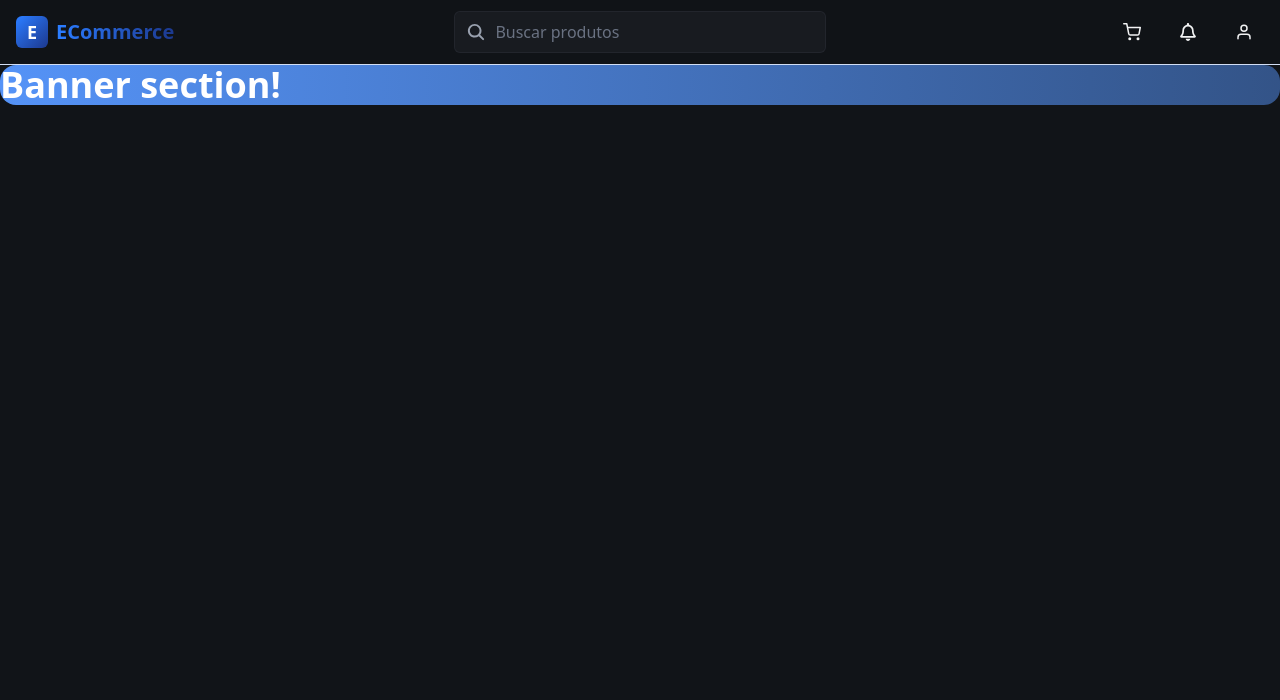
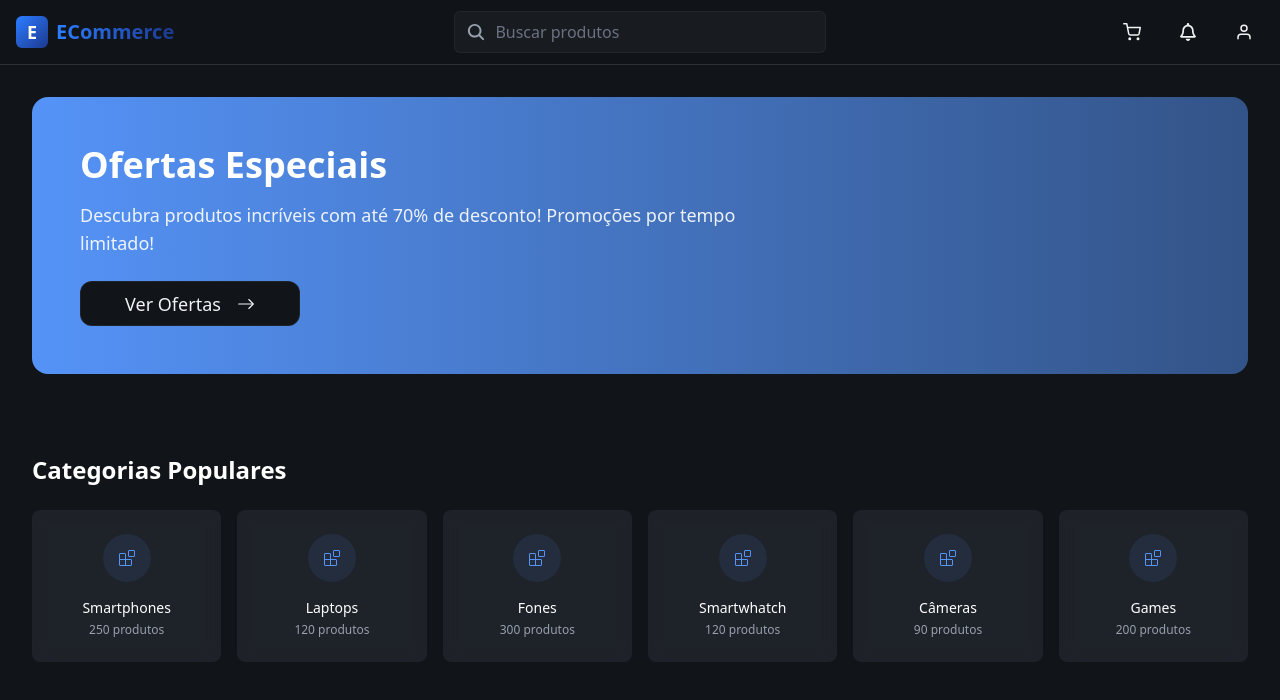
Before and after one commit to breno-facanha/e-commerce, a Next.js app: page / in a window 1280 px wide. Shown: the top 700 px of the page. Built offline with nearby package versions, Linux system fonts and the light colour scheme.

Commit message:
finalizando aula 22082025

```diff
--- a/src/components/BannerSection/index.tsx
+++ b/src/components/BannerSection/index.tsx
@@ -1,7 +1,25 @@
+import { BsArrowRight } from "react-icons/bs";
+import CustomButton from "../CustomButton";
+
 export default function BannerSection() {
     return (
-        <section className="rounded-2xl bg-gradient-to-r from-[#5593f7] to-[#5593f7]/50">
-            <h1 className="text-white text-4xl font-bold">Banner section!</h1>
+        <section className="rounded-2xl bg-gradient-to-r from-[#5593f7] to-[#5593f7]/50 p-12">
+            <div className="max-w-2xl">
+                <h2 className="text-3xl md:text-4xl font-bold text-white mb-4">
+                    Ofertas Especiais
+                </h2>
+                <p className="text-white/90 text-lg mb-6">
+                    Descubra produtos incríveis com até 70% de desconto! Promoções por tempo limitado!
+                </p>
+                <CustomButton
+                    variant="outline"
+                    width="w-[220px]"
+                >
+                    Ver Ofertas
+                    <BsArrowRight />
+                </CustomButton>
+            </div>
+
         </section>
     )
 }
--- /dev/null
+++ b/src/components/CategorySection/index.tsx
@@ -0,0 +1,48 @@
+import { Category } from "@/interfaces/category";
+import categoriesMock from "@/mocks/categories"
+import { useEffect, useState } from "react";
+import { VscExtensions } from "react-icons/vsc";
+
+export default function CategorySection() {
+    const [categories, setCategories] = useState<Category[]>([]);
+
+    useEffect(() => {
+        async function fetchCategories() {
+            setCategories(categoriesMock);
+        }
+        fetchCategories();
+    }, []);
+    return (
+        <section className="py-8">
+            <h2 className="text-2xl font-bold mb-6 text-white">
+                Categorias Populares
+            </h2>
+            <div className="grid grid-cols-6 max-md:grid-cols-3 max-sm:grid-cols-2 gap-4">
+               {categories.map((category: any) => {
+                return(
+                    <div
+                        key={category.id}
+                        className="group rounded-lg cursor-pointer hover:shadow-md transition-all duration-300
+                        esase-in-out bg-[#2c313a]/50 backdrop-blur-sm
+                        ">
+                        <div className="p-6 text-center">
+                            <div className="mb-4 flex justify-center">
+                                <div className="rounded-full bg-[#5593f7]/10
+                                p-4  group-hover:bg-[#5593f7]/20 transition-colors duration-300">
+                                    <VscExtensions className="text-[#5593f7]"/>
+                                </div>
+                            </div>
+                            <h3 className="font-medium text-sm mb-1 text-white">
+                                {category.name}
+                            </h3>
+                            <p className="text-xs text-gray-400">
+                                {category.count} produtos
+                            </p>
+                        </div>
+                    </div>
+                )
+            })}
+            </div>
+        </section>
+    )
+}
--- a/src/components/Header/index.tsx
+++ b/src/components/Header/index.tsx
@@ -8,7 +8,7 @@ import { FaRegBell } from "react-icons/fa";
 export default function Header() {
     return (
         <header className={`sticky top-0 z-50 bg-[#111418]/95
-            backdrop-blur-sm border-b border-[#d2def4]`}>
+            backdrop-blur-sm border-b border-[#2e3237]`}>
             <div className="w-full flex h-16 items-center justify-between">
                 <div className="w-[33%] pl-4">
                     <Link href="/" className="flex items-center space-x-2">
--- a/src/components/PageWrapper/index.tsx
+++ b/src/components/PageWrapper/index.tsx
@@ -1,3 +1,4 @@
+import CategorySection from "../CategorySection";
 import Header from "../Header";
 
 interface PageWrapperProps {
@@ -9,7 +10,9 @@ export default function PageWrapper({ showHeader = true , children}: PageWrapper
     return (
         <div className="min-h-screen bg-[#111418]">
             {showHeader && <Header />}
-            {children}
+            <div className="p-8 space-y-12">
+                {children}
+            </div>
         </div>
     )
 }
--- /dev/null
+++ b/src/interfaces/category.ts
@@ -0,0 +1,5 @@
+export interface Category {
+    id: number;
+    name: string;
+    count: number;
+}
--- /dev/null
+++ b/src/mocks/categories.ts
@@ -0,0 +1,10 @@
+export const categoriesMock = [
+    {id: 1, name: "Smartphones", count: 250},
+    {id: 2, name: "Laptops", count: 120},
+    {id: 3, name: "Fones", count: 300},
+    {id: 4, name: "Smartwhatch", count: 120},
+    {id: 5, name: "Câmeras", count: 90},
+    {id: 6, name: "Games", count: 200}
+];
+
+export default categoriesMock;
--- a/src/pages/index.tsx
+++ b/src/pages/index.tsx
@@ -1,10 +1,12 @@
 import BannerSection from "@/components/BannerSection";
+import CategorySection from "@/components/CategorySection";
 import PageWrapper from "@/components/PageWrapper";
 
 export default function Home(){
   return (
     <PageWrapper>
       <BannerSection />
+      <CategorySection />
     </PageWrapper>
   )
 }
--- a/src/styles/globals.css
+++ b/src/styles/globals.css
@@ -1 +1,5 @@
 @import "tailwindcss";
+
+body {
+    color: #f1f2f3
+}
```
Also changed, not shown: src/interfaces/products.ts (added, +12 -0 lines).
